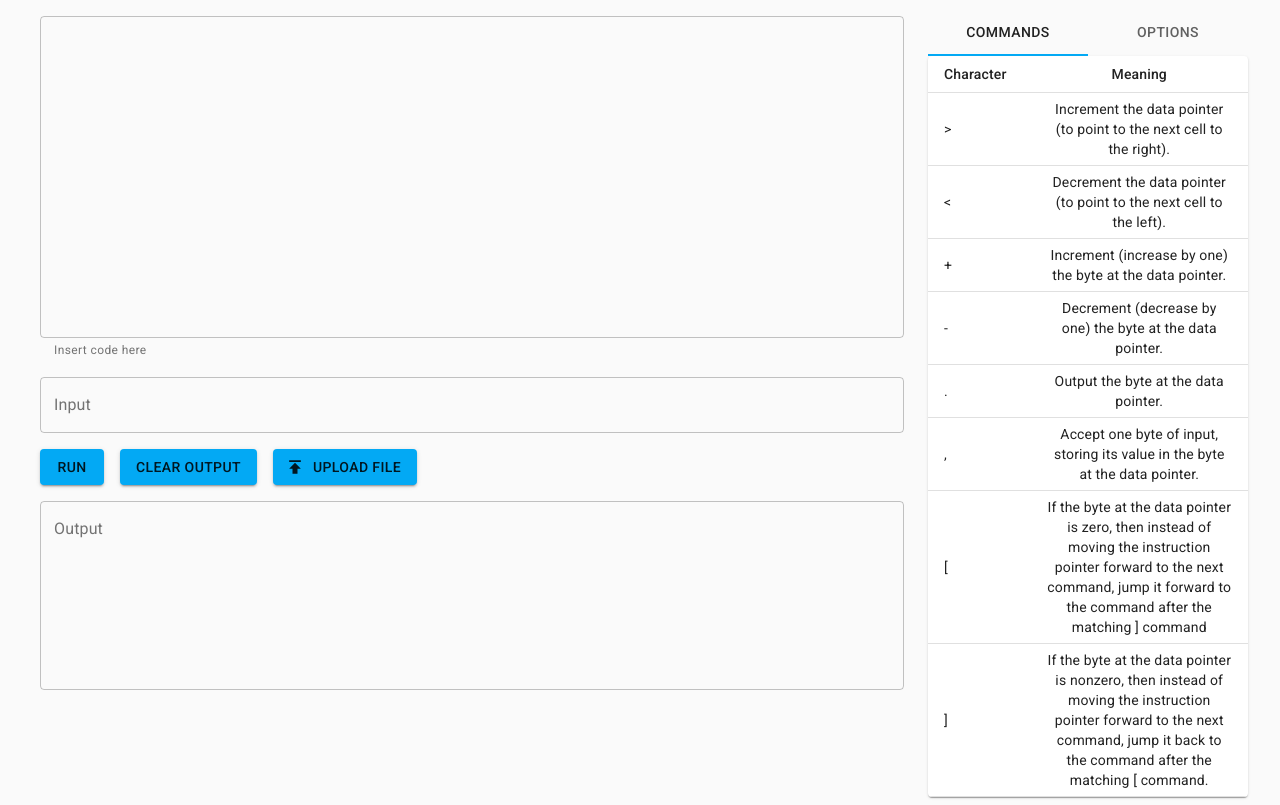
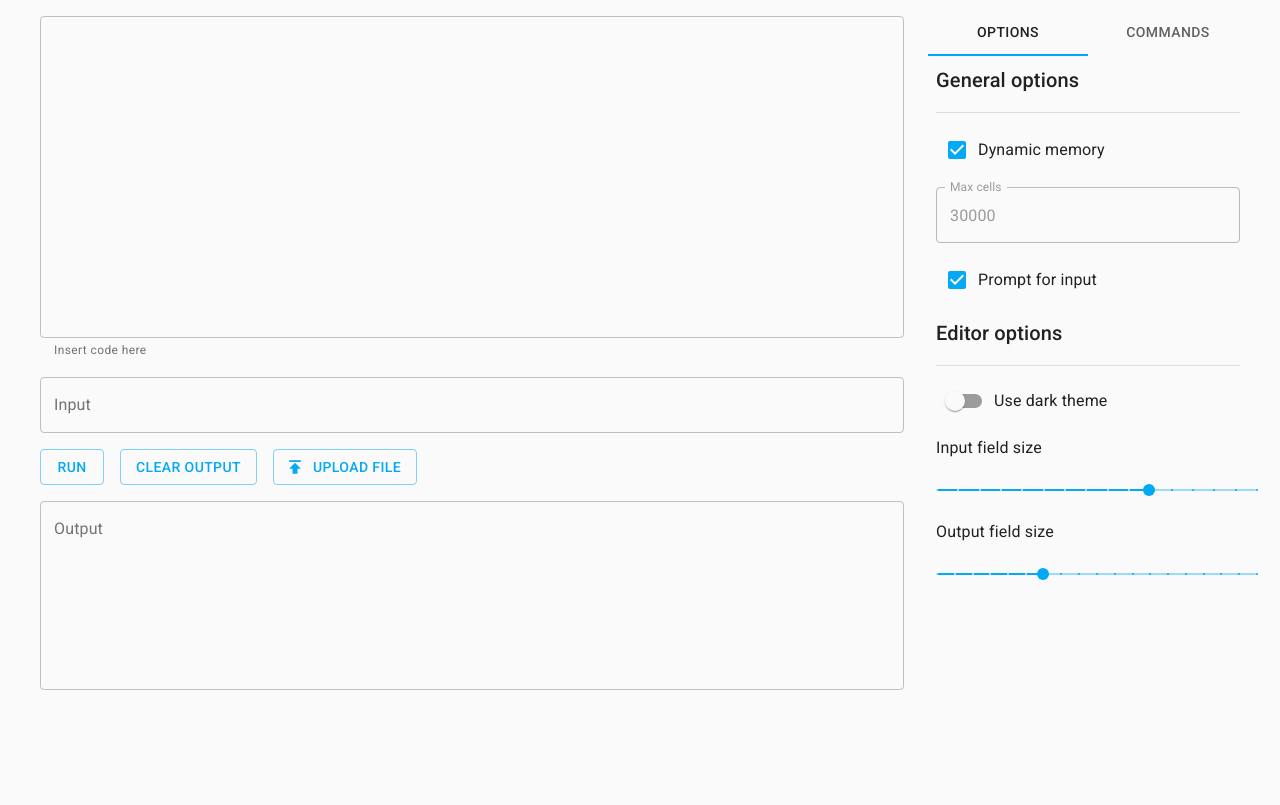
Before and after one commit to pdcmb/brainfuckinterpreter, a React app: page / in a window 1280 px wide. Built offline with nearby package versions, Linux system fonts and the light colour scheme.

Commit message:
Dynamic memory and promt for input features are working now

```diff
--- a/package.json
+++ b/package.json
@@ -2,6 +2,9 @@
   "name": "brainfuckinterpreter",
   "version": "0.1.0",
   "private": true,
+  "engines": {
+    "node": "12.16.3"
+  },
   "dependencies": {
     "@material-ui/core": "^4.11.0",
     "@material-ui/icons": "^4.9.1",
--- a/src/components/App.js
+++ b/src/components/App.js
@@ -1,10 +1,11 @@
-import React, { useState, useMemo } from 'react';
+import React, { useState, useMemo, useEffect } from 'react';
 import { Container, TextField, FormControlLabel, Checkbox, Box, Button, Switch, Fab,
-         Tabs, Tab, Table, TableCell, TableRow, TableBody, TableHead, TableContainer,
-         Paper, Tooltip, BottomNavigation, BottomNavigationAction, Typography, Slider, Divider,
+         Tabs, Tab, Tooltip, BottomNavigation, BottomNavigationAction, Typography, Slider, Divider,
          makeStyles, useMediaQuery } from '@material-ui/core'
 import TabPanel from './TabPanel'
 import UploadButton from './UploadButton'
+import CommandsTable from './CommandsTable'
+import InputDialog from './InputDialog'
 import EditIcon from '@material-ui/icons/Edit'
 import InfoIcon from '@material-ui/icons/Info'
 import BuildIcon from '@material-ui/icons/Build'
@@ -19,7 +20,7 @@ const styles = makeStyles( theme => ({
         height: '100%',
         [theme.breakpoints.down('sm')]: {
             flexDirection: 'column',
-            paddingBottom: 64,
+            paddingBottom: theme.spacing(8),
           },
     },
     editorPanel: {
@@ -53,8 +54,8 @@ const styles = makeStyles( theme => ({
     fab: {
         position: 'fixed',
         display: 'none',
-        bottom: 64,
-        right: 16,
+        bottom: theme.spacing(8),
+        right: theme.spacing(2),
         [theme.breakpoints.down('sm')]: {
             display: 'flex',
             alignItems: 'center',
@@ -81,47 +82,15 @@ const styles = makeStyles( theme => ({
 
 }))
 
-const commands = [
-    {
-        character: '>',
-        meaning: 'Increment the data pointer (to point to the next cell to the right).'
-    },
-    {
-        character: '<',
-        meaning: 'Decrement the data pointer (to point to the next cell to the left).'
-    },
-    {
-        character: '+',
-        meaning: 'Increment (increase by one) the byte at the data pointer.'
-    },
-    {
-        character: '-',
-        meaning: 'Decrement (decrease by one) the byte at the data pointer.'
-    },
-    {
-        character: '.',
-        meaning: 'Output the byte at the data pointer.'
-    },
-    {
-        character: ',',
-        meaning: 'Accept one byte of input, storing its value in the byte at the data pointer.'
-    },
-    {
-        character: '[',
-        meaning: 'If the byte at the data pointer is zero, then instead of moving the instruction pointer forward to the next command, jump it forward to the command after the matching ] command'
-    },
-    {
-        character: ']',
-        meaning: 'If the byte at the data pointer is nonzero, then instead of moving the instruction pointer forward to the next command, jump it back to the command after the matching [ command.'
-    },
-]
 
 function cleanup(code){
+    if(code !== '')
         return code.match(/[<>+-.,[\]]/g).join("")
+    else return ''
 }
 
 
-function evaluate(code, input){
+function evaluate(code, memorySize, input){
     let bracemap = buildbracemap(code)
     let cells = [0]
     let cellptr = 0
@@ -132,39 +101,41 @@ function evaluate(code, input){
 
         let command = code.charAt(codeptr)
 
-        if (command == ">"){
+        if (command === ">"){
             cellptr += 1
-            if (cellptr >= cells.length)
+            if (memorySize !== -1 && cellptr >= memorySize)
+                cellptr = 0
+            else if(cellptr >= cells.length)
                 cells.push(0)
         }
 
-        if (command == "<"){
+        if (command === "<"){
             if (cellptr <= 0)
             cellptr = 0
             else cellptr -= 1
         }
 
-        if (command == "+"){
+        if (command === "+"){
             if (cells[cellptr] < 255)
                 cells[cellptr] += 1
             else cells[cellptr] = 0
         }
 
-        if (command == "-"){
+        if (command === "-"){
             if (cells[cellptr] > 0)
                 cells[cellptr] -= 1
             else cells[cellptr] = 255
         }
 
-        if (command == "[" && cells[cellptr] == 0){
+        if (command === "[" && cells[cellptr] === 0){
             codeptr = bracemap[codeptr]
         }
-        if (command == "]" && cells[cellptr] != 0){
+        if (command === "]" && cells[cellptr] !== 0){
             codeptr = bracemap[codeptr]
         }
-        if (command == ".")
+        if (command === ".")
             output = output.concat(String.fromCharCode(cells[cellptr]))
-        if (command == ","){
+        if (command === ","){
             if(input.charAt(inputptr)){
                 cells[cellptr] = input.charCodeAt(inputptr)
                 inputptr += 1
@@ -206,8 +177,17 @@ export default function App() {
                 },
                 secondary: {
                    main: '#4caf50',
+                },
+            },
+            overrides: {
+                MuiCssBaseline:{
+                    '@global': {
+                        html: {
+                            overflowY: 'scroll',
+                        },
                     }
                 },
+            }
         }),
         [prefersDarkMode, useDarkTheme],
       );
@@ -218,26 +198,36 @@ export default function App() {
     const [code, setCode] = useState('')
     const [input, setInput] = useState('')
     const [output, setOutput] = useState('')
-    const [dynamicMemory, setDynamicMemory] = useState(false)
+    const [dynamicMemory, setDynamicMemory] = useState(true)
+    const [promptInput, setPromptInput] = useState(true)
     const [cellsNumber, setCellsNumber] = useState(30000)
     const [sideTab, setSideTab] = useState(0)
     const [renderView, setRenderView] = useState(0)
     const [inputSize, setInputSize] = useState(15)
     const [outputSize, setOutputSize] = useState(8)
+    const [isInputDialogOpen, setIsInputDialogOpen] = useState(false)
 
-    const handleRunClick = (event) => {
-        if(code != ''){
-            setCode(cleanup(code));
-            setInput('')
-            setOutput(evaluate(cleanup(code), input))
+    const run = () => {
+        if(code !== ''){
+            if(promptInput && code.match(/,/g) && (code.match(/,/g).length - input.length) > 0 )
+                setIsInputDialogOpen(true)
+            else setOutput(evaluate(code, dynamicMemory ? -1 : cellsNumber, input))
+
         }
     }
+
+    useEffect(() => {
+        if(isInputDialogOpen){
+            setIsInputDialogOpen(false)
+            run()
+        }
+    }, [input])
 
     const readFile = (event) => {
         let file = event.target.files[0];
         if (file) {
             const reader = new FileReader()
-            reader.onload = async (e) => { setCode(e.target.result)};
+            reader.onload = async (e) => { setCode(cleanup(e.target.result))};
             reader.readAsText(file)
         }
     }
@@ -248,7 +238,7 @@ export default function App() {
                 rows={inputSize}
                 multiline
                 value={code}
-                onChange={(e) => setCode(e.target.value) }
+                onChange={(e) => setCode(cleanup(e.target.value)) }
                 variant="outlined"
                 helperText="Insert code here"/>
             <TextField
@@ -257,9 +247,9 @@ export default function App() {
                 onChange={(e) => setInput(e.target.value)}
                 variant="outlined"/>
             <Box className={classes.buttons}>
-                <Button color="primary" variant="contained" onClick={handleRunClick}>Run</Button>
-                <Button color="primary" variant="contained" onClick={() => setOutput('') }>Clear output</Button>
-                <UploadButton color="primary" accept="text/*" onChange={readFile} >Upload file</UploadButton>
+                <Button color="primary" variant="outlined" onClick={run}>Run</Button>
+                <Button color="primary" variant="outlined" onClick={() => setOutput('') }>Clear output</Button>
+                <UploadButton color="primary" variant="outlined" accept="text/*" onChange={readFile} >Upload file</UploadButton>
             </Box>
             <TextField
                 label="Output"
@@ -271,14 +261,17 @@ export default function App() {
                     readOnly: true,
                 }}
             />
-            <Fab color="primary" className={classes.fab}>
+            <Tooltip title="Run" aria-label="run">
+                <Fab color="primary" onClick={run} className={classes.fab}>
                     <PlayArrowIcon />
                 </Fab>
+            </Tooltip>
         </Box>)
 
     const optionsPanel = (
         <Box className={classes.options}>
-            <Tooltip title="Not working yet">
+            <Typography variant="h6">General options</Typography>
+            <Divider />
             <FormControlLabel
                 control={
                 <Checkbox
@@ -289,7 +282,6 @@ export default function App() {
                 }
                 label="Dynamic memory"
             />
-            </Tooltip>
             <TextField
                 label="Max cells"
                 disabled={dynamicMemory}
@@ -297,6 +289,16 @@ export default function App() {
                 onChange={(e) => setCellsNumber(e.target.value)}
                 type="number"
                 variant="outlined"
+            />
+            <FormControlLabel
+                    control={
+                    <Checkbox
+                        checked={promptInput}
+                        color="primary"
+                        onChange={(e) => setPromptInput(e.target.checked)}
+                    />
+                    }
+                    label="Prompt for input"
                 />
             <Typography variant="h6">Editor options</Typography>
             <Divider />
@@ -334,29 +336,7 @@ export default function App() {
             />
         </Box>)
 
-    const commandsPanel = (
-        <TableContainer component={Paper}>
-            <Table size="small">
-                <TableHead>
-                    <TableRow>
-                        <TableCell>Character</TableCell>
-                        <TableCell align="center">Meaning</TableCell>
-                    </TableRow>
-                </TableHead>
-                <TableBody>
-                { commands.map( command => {
-                    return (
-                        <TableRow key={command.character}>
-                            <TableCell component="th" scope="row">{command.character}</TableCell>
-                            <TableCell align="center">{command.meaning}</TableCell>
-                        </TableRow>
-                    )
-                })}
-                </TableBody>
-            </Table>
-        </TableContainer>)
-
-    const views = [editorPanel, commandsPanel, optionsPanel]
+    const views = [editorPanel, <CommandsTable />, optionsPanel]
     const mainView = isSmDevice ? views[renderView] : editorPanel
 
     return (
@@ -366,14 +346,14 @@ export default function App() {
                 { mainView }
                 <Box className={classes.sidePanel}>
                     <Tabs indicatorColor="primary" value={sideTab} onChange={ (e, newValue ) => { setSideTab(newValue); } }>
+                            <Tab label="Options" />
                             <Tab label="Commands" />
-                            <Tab label="Options" />
                     </Tabs>
                     <TabPanel value={sideTab} index={0}>
-                        {commandsPanel}
+                        {optionsPanel}
                     </TabPanel>
                     <TabPanel value={sideTab} index={1}>
-                        {optionsPanel}
+                        <CommandsTable />
                     </TabPanel>
                 </Box>
             </Container>
@@ -387,6 +367,11 @@ export default function App() {
                     <BottomNavigationAction label="Commands table" icon={<InfoIcon />} />
                     <BottomNavigationAction label="Options" icon={<BuildIcon />} />
             </BottomNavigation>
+            <InputDialog
+                open={isInputDialogOpen}
+                onClose={() => setIsInputDialogOpen(false)}
+                onInputAccept={(value) =>setInput(input.concat(value))}
+            />
         </ThemeProvider>
     )
 }
--- /dev/null
+++ b/src/components/CommandsTable.js
@@ -0,0 +1,63 @@
+import React from 'react'
+import { Table, TableCell, TableRow, TableBody, TableHead, TableContainer,
+        Paper } from '@material-ui/core'
+
+const commands = [
+    {
+        character: '>',
+        meaning: 'Increment the data pointer (to point to the next cell to the right).'
+    },
+    {
+        character: '<',
+        meaning: 'Decrement the data pointer (to point to the next cell to the left).'
+    },
+    {
+        character: '+',
+        meaning: 'Increment (increase by one) the byte at the data pointer.'
+    },
+    {
+        character: '-',
+        meaning: 'Decrement (decrease by one) the byte at the data pointer.'
+    },
+    {
+        character: '.',
+        meaning: 'Output the byte at the data pointer.'
+    },
+    {
+        character: ',',
+        meaning: 'Accept one byte of input, storing its value in the byte at the data pointer.'
+    },
+    {
+        character: '[',
+        meaning: 'If the byte at the data pointer is zero, then instead of moving the instruction pointer forward to the next command, jump it forward to the command after the matching ] command'
+    },
+    {
+        character: ']',
+        meaning: 'If the byte at the data pointer is nonzero, then instead of moving the instruction pointer forward to the next command, jump it back to the command after the matching [ command.'
+    },
+]
+
+export default function CommandsTable() {
+    return (
+        <TableContainer component={Paper}>
+            <Table size="small">
+                <TableHead>
+                    <TableRow>
+                        <TableCell>Character</TableCell>
+                        <TableCell align="center">Meaning</TableCell>
+                    </TableRow>
+                </TableHead>
+                <TableBody>
+                { commands.map( command => {
+                    return (
+                        <TableRow key={command.character}>
+                            <TableCell component="th" scope="row">{command.character}</TableCell>
+                            <TableCell align="center">{command.meaning}</TableCell>
+                        </TableRow>
+                    )
+                })}
+                </TableBody>
+            </Table>
+        </TableContainer>
+    )
+}
--- /dev/null
+++ b/src/components/InputDialog.js
@@ -0,0 +1,43 @@
+import React, { useState } from 'react'
+import { Dialog, DialogTitle, DialogContent, DialogContentText, DialogActions,
+         Button, TextField } from '@material-ui/core'
+
+export default function InputDialog(props) {
+    const {open, onClose, onInputAccept } = props
+
+    const [value, setValue] = useState('');
+
+    const handleValueChange = (event) => {
+        if(value === '' || event.target.value === '')
+            setValue(event.target.value)
+    }
+
+    return (
+        <Dialog open={open} onClose={onClose} aria-labelledby="input-dialog-title">
+            <DialogTitle id="input-dialog-title">Input</DialogTitle>
+            <DialogContent>
+                <DialogContentText>
+                    Input required
+                </DialogContentText>
+                <TextField
+                    autoFocus
+                    value={value}
+                    onChange={handleValueChange}
+                    margin="dense"
+                    label="Input"
+                    fullWidth/>
+            </DialogContent>
+            <DialogActions>
+                <Button onClick={onClose} color="primary">
+                    Cancel
+                </Button>
+                <Button onClick={() => {
+                    onInputAccept(value)
+                    setValue('')
+                    }} color="primary">
+                    Ok
+                </Button>
+            </DialogActions>
+      </Dialog>
+    )
+}
--- a/src/components/UploadButton.js
+++ b/src/components/UploadButton.js
@@ -9,7 +9,7 @@ const styles = makeStyles(theme => ({
 }))
 
 export default function UploadButton(props) {
-    const {accept, children, color, onChange, ...rest} = props
+    const {accept, children, color, variant, onChange, ...rest} = props
     const classes = styles()
     return (
         <Fragment>
@@ -22,7 +22,7 @@ export default function UploadButton(props) {
             />
             <label htmlFor="contained-button-file">
                 <Button
-                    variant="contained"
+                    variant={variant}
                     color={color}
                     startIcon={<PublishIcon />}
                     component="span">
```
Also changed, not shown: public/index.html (+1 -1 lines), src/index.js (+1 -6 lines), public/favicon.ico, public/logo192.png, public/logo512.png, public/manifest.json, 1 other file. Lines whose indentation alone changed are shown as unchanged.
